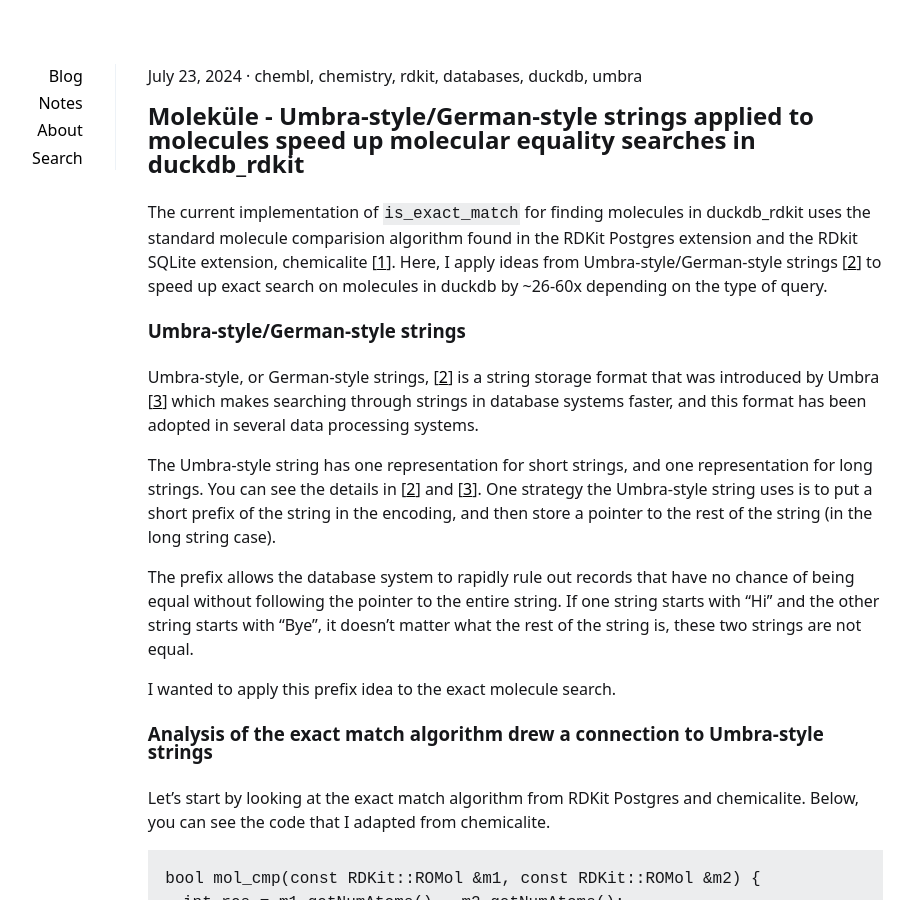
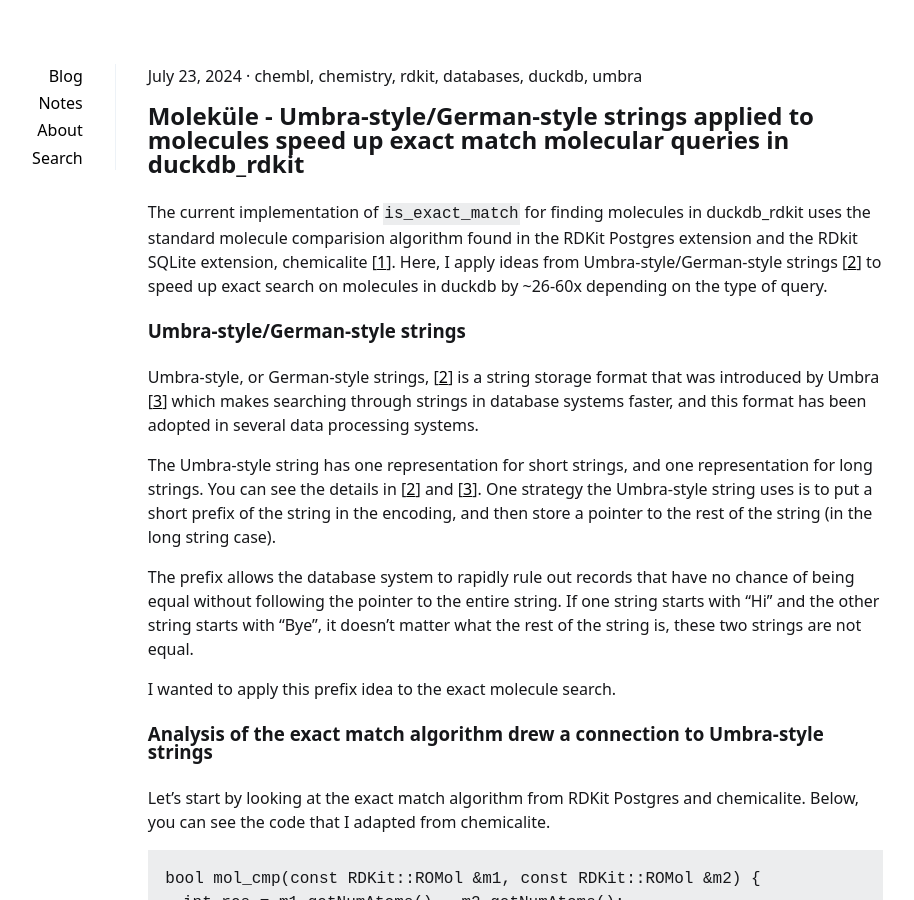
Before and after one commit to bodowd/bodowd.github.io, a Jekyll site: the page built from _posts/2024-07-23-faster-exact-molecule-match-umbra.md, in a window 1280 px wide and 900 px high. Shown: the whole window, without its empty margins (205-1119 px from the left). Built offline with Jekyll 4.4.1, drawn with Linux system fonts in a browser that asks for light colours.

Commit message:
edit title

```diff
--- a/_posts/2024-07-23-faster-exact-molecule-match-umbra.md
+++ b/_posts/2024-07-23-faster-exact-molecule-match-umbra.md
@@ -1,6 +1,6 @@
 ---
 layout: post
-title: Moleküle - Umbra-style/German-style strings applied to molecules speed up molecular equality searches in duckdb_rdkit
+title: Moleküle - Umbra-style/German-style strings applied to molecules speed up exact match molecular queries in duckdb_rdkit
 description: ""
 summary: ""
 tags: [chembl, chemistry, rdkit, databases, duckdb, umbra]
```
